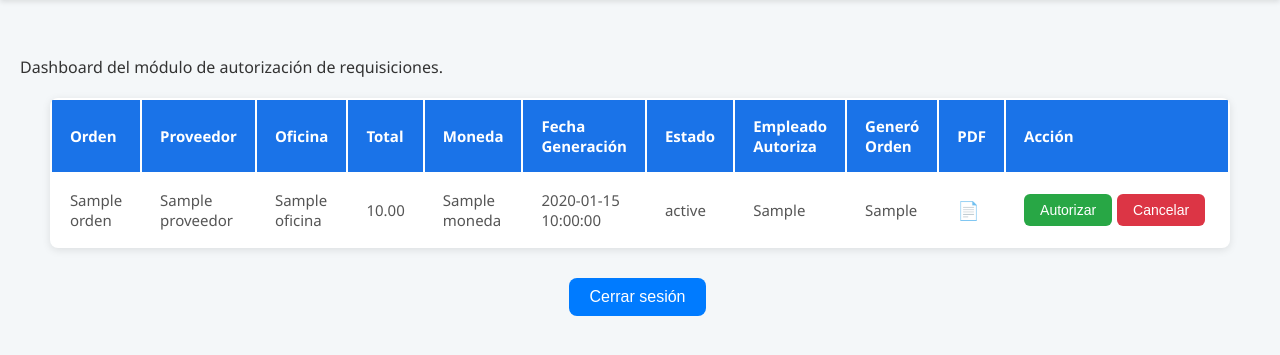
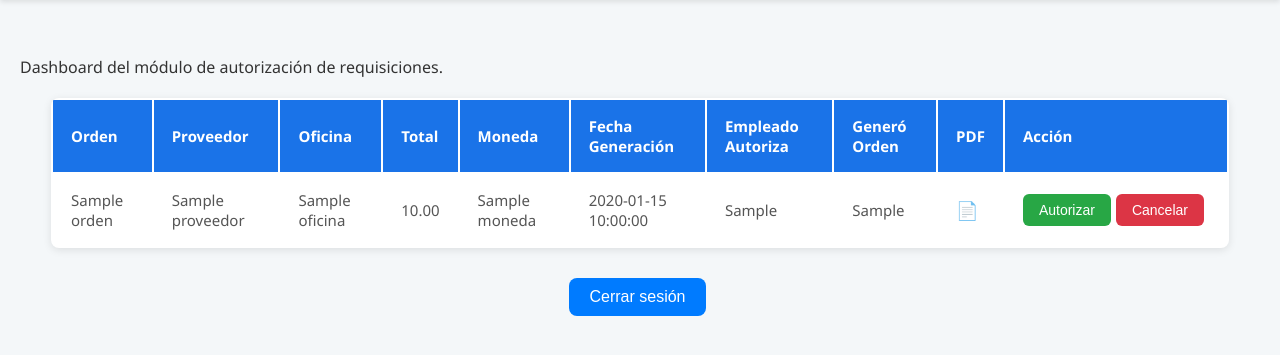
Before and after one commit to Alejandro-Ramirez-Gutierrez/estral_module, a FastAPI app: template templates/dashboard.html in a window 1280 px wide. Shown: the part 93-448 px from the top of the page. Run offline with FastAPI, Linux system fonts and the light colour scheme; the template is opened without the code that fills it: most values are stand-ins (such as "Sample title", 1, 10 or a date in 2020).

```diff
--- a/templates/dashboard.html
+++ b/templates/dashboard.html
@@ -109,7 +109,6 @@ td a:hover { color:#1a73e8; }
 <th>Total</th>
 <th>Moneda</th>
 <th>Fecha Generación</th>
-<th>Estado</th>
 <th>Empleado Autoriza</th>
 <th>Generó Orden</th>
 <th>PDF</th>
@@ -125,7 +124,6 @@ td a:hover { color:#1a73e8; }
 <td>{{ "{:,.2f}".format(oc.Total or 0) }}</td>
 <td>{{ oc.Moneda or '' }}</td>
 <td>{{ oc.Fecha_Generacion or '' }}</td>
-<td>{{ oc.Estatus_OC or '' }}</td>
 <td>{{ oc.Empleado_Autoriza or '' }}</td>
 <td>{{ oc.Genero_Orden or '' }}</td>
 <td>{% if oc.PDF %}<a href="{{ oc.PDF }}" target="_blank">📄</a>{% else %}-{% endif %}</td>
```
Also changed, not shown: 8 other files.
